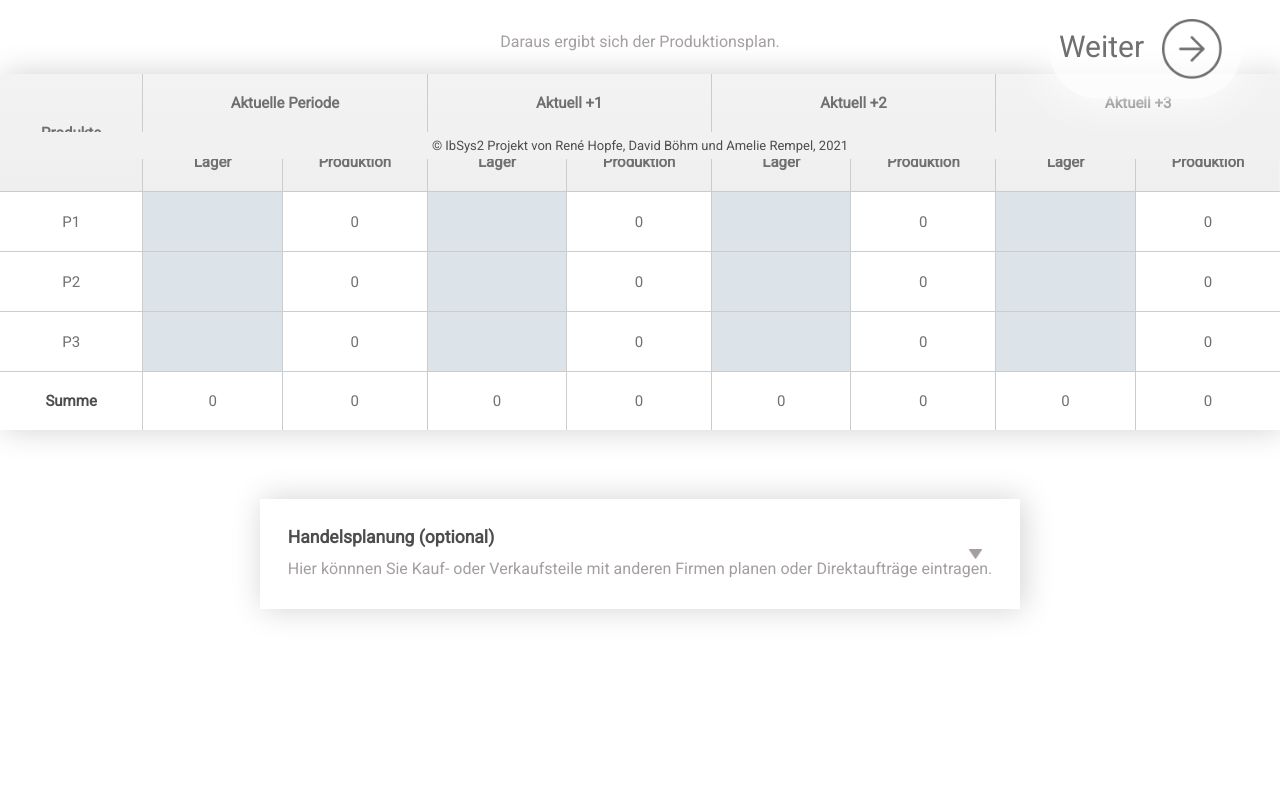
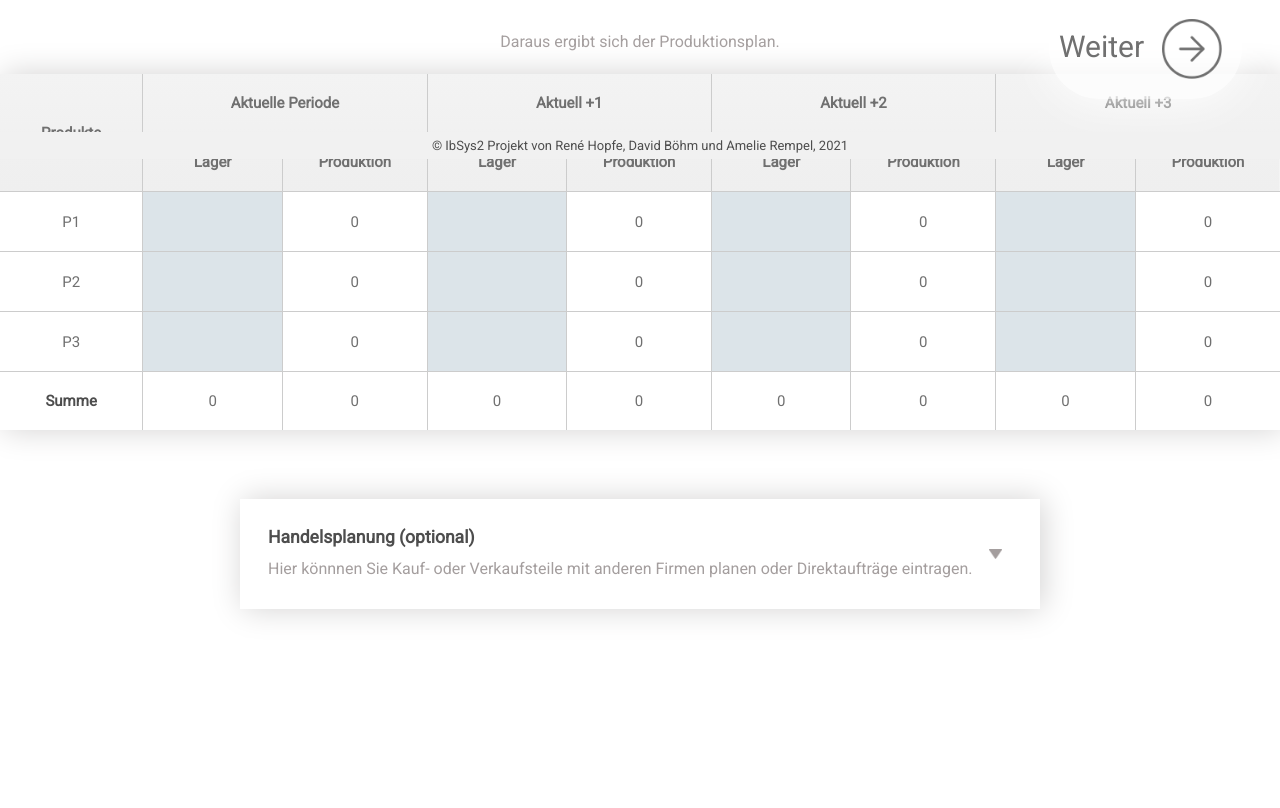
Before and after one commit to hore1014/WinningTool, a Flask app: template src/templates/2_salesPrediction.html in a window 1280 px wide. Shown: the part 641-1449 px from the top of the page. Run offline with Flask 2, Linux system fonts and the light colour scheme; the template is opened without the code that fills it, so the values that code supplies are empty.

Commit message:
Styleänderung seite 2

```diff
--- a/src/templates/2_salesPrediction.html
+++ b/src/templates/2_salesPrediction.html
@@ -452,7 +452,7 @@
         <br />
 
         <div name="collapsible">
-          <button type="button" class="collapsible" style="min-width: 700px">
+          <button type="button" class="collapsible" style="min-width: 800px">
             <div style="position: relative">
               <div style="display: inline-block">
                 {% if lang == "en" %}
```
